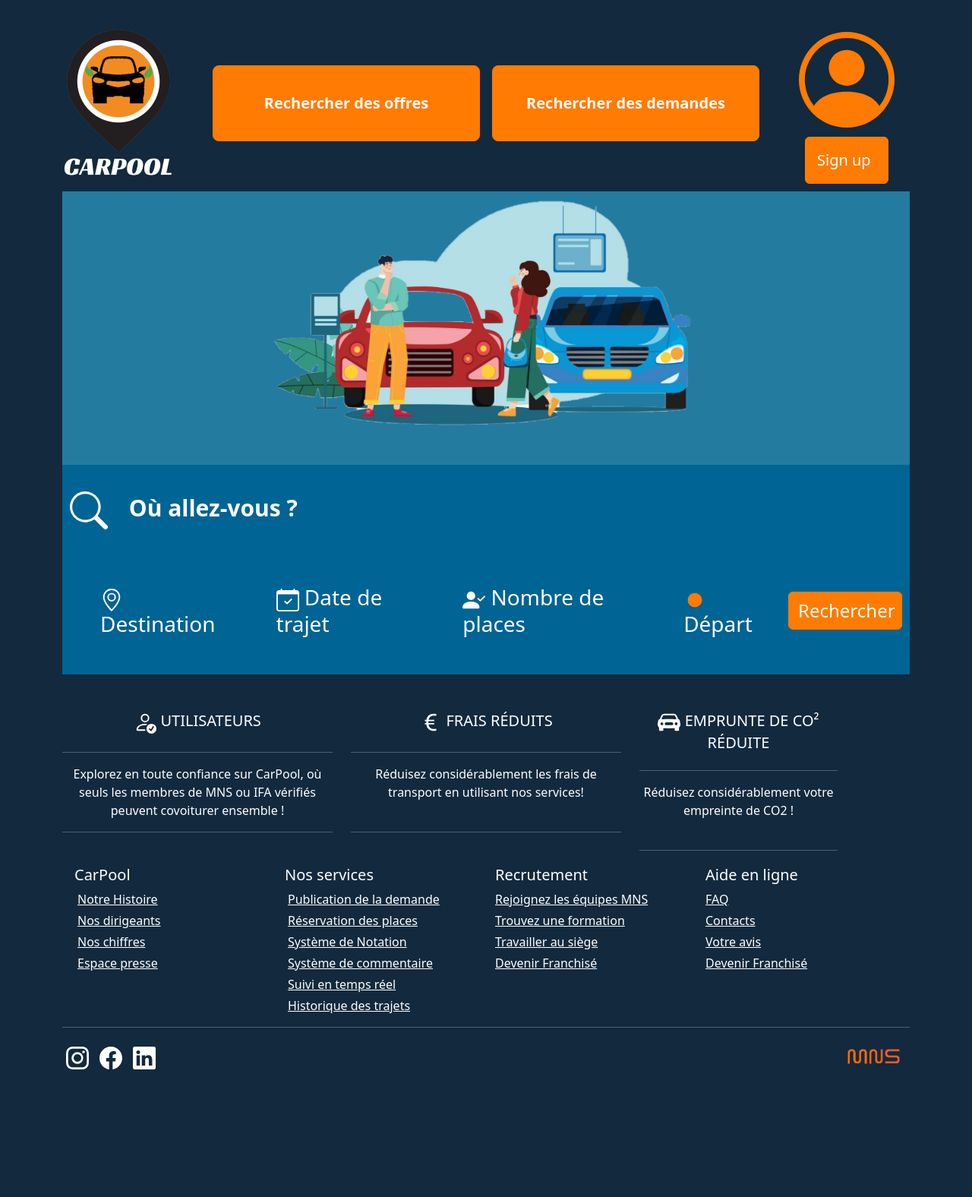
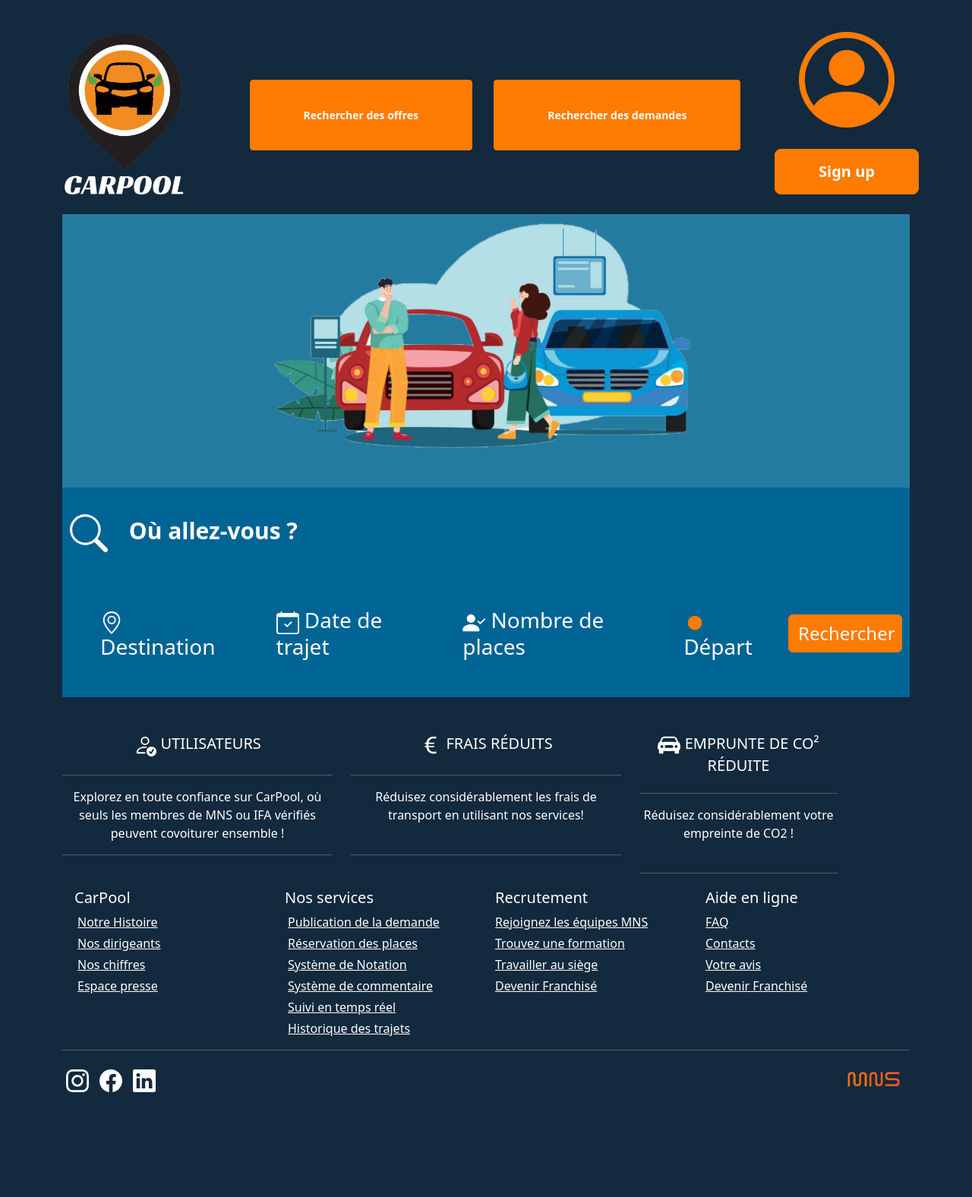
Before and after one commit to xino57/CarPool, a PHP site: page /front/public/index.html in a window 1280 px wide. Shown: the whole page at 76% size. Before the commit the page ends 1408 px from the top, so only its background shows below. Run offline with PHP 8.4, Linux system fonts and the light colour scheme.

Commit message:
modifying and using bootstrap classes

```diff
--- a/css/style.css
+++ b/css/style.css
@@ -1,62 +1,26 @@
 /*....................................................................header....................................................................*/
 
-/* fond body*/
-body{
+body {
     background-color: #13293D;
     margin: 30px;
 }
 
-/* Button center */
-.button-center{
-    display: flex;
-    display: row;
-    justify-content: center;
-    align-items: center;
+.center-button button {
+    padding: 35px 70px;
 }
 
-.button-offer{
-    height: 100px;
-    width: 400px;
-    font-weight: bold;
-}
-
-.button-request{
-    height: 100px;
-    width: 400px;
-    font-weight: bold;
-}
-/* Image */
-.imageLogo{
-    height: 200px;
-    width: 150px;
-}
-
-/* Align button Sign Up */
-.connect{
-    display: flex;
-    flex-direction: column;
-    align-items: center;
-}
-
-/* icon */
-.imageSignUp{
-    color: white;
+.iconSignUp {
     width: 150px;
     height: 150px;
 }
 
-/* Button SignUp */
-.button-SignUp{
-    display: flex;
-    flex-direction: column;
-    padding: 15px;
-    font-size: 20px;
-    width: 110px;
+.signUp button {
+    padding: 14px 14px;
 }
 
 /*....................................................................Content....................................................................*/
 
-.content{
+.content {
     margin-top: 10px;
     background-image: url('/image/Front-page-image.png');
     background-size: 60% auto;
@@ -67,7 +31,7 @@
     height: 360px;
 }
 
-.iconSearch{
+.iconSearch {
     height: 100px;
     width: 50px;
     margin-right: 20px;
@@ -81,28 +45,31 @@
     color: white;
 }
 
-.interiorContent h1{
+.interiorContent h1 {
     font-weight: bold;
     font-size: 30px;
 }
 
-.scope{
+.scope {
     display: flex;
     flex-direction: row;
     justify-content: center;
-    align-items:center;
+    align-items: center;
 }
 
-.scope h3{
+.scope h3 {
     margin: 40px;
 }
 
-.iconGeo, .iconCalendar, .personcircle, .point {
-    height:30px;
+.iconGeo,
+.iconCalendar,
+.personcircle,
+.point {
+    height: 30px;
     width: auto;
 }
 
-.scope .button-search{
+.scope .button-search {
     height: 50px;
     width: 150px;
     font-size: 24px;
@@ -110,25 +77,29 @@
 
 /*....................................................................Bloc De Réassurance....................................................................*/
 
-.iconPersonCheck, .iconEuro, .iconCar{
+.iconPersonCheck,
+.iconEuro,
+.iconCar {
     height: 30px;
     width: 30px;
 }
 
-.container p{
+.container p {
     height: 72px;
     margin: 0;
 }
 
 /*....................................................................Footer....................................................................*/
 
-.logoInstagram, .logoFacebook, .logoLinkedin{
+.logoInstagram,
+.logoFacebook,
+.logoLinkedin {
     height: 30px;
     width: 30px;
     margin: 5px;
 }
 
-.logo{
+.logo {
     display: flex;
     justify-content: space-between;
     align-items: center;
--- a/front/public/index.html
+++ b/front/public/index.html
@@ -13,27 +13,30 @@
 </head>
 
 <body>
-<script src="/js/main.js"></script>
     <div class="container">
+        <!-- Header -->
         <nav class="header">
             <div class="row align-items-center">
-                <div class="col-2">
-                    <img src="/image/logo_Carpool.png" alt="logo_carpool" class="imageLogo" />
+                <div class="col-md-2 col-sm-4">
+                    <img src="/image/logo_Carpool.png" alt="logo_carpool" class="imageLogo img-fluid" />
                 </div>
-                <div class="col-8 text-center">
-                    <div class="button-center text-center">
-                        <button class="button-offer btn btn-primary btn-lg m-2">
-                            Rechercher des offres
+                <div class="col-md-8 col-sm-12 text-center">
+                    <div class="button-center text-center center-button">
+                        <button class="btn btn-primary m-4 btn-lg btn-sm">
+                            <strong>Rechercher des offres</strong>
                         </button>
-                        <button class="button-request btn btn-primary btn-lg m-2">
-                            Rechercher des demandes
+                        <button class="btn btn-primary btn-lg btn-sm">
+                            <strong>Rechercher des demandes</strong>
                         </button>
                     </div>
                 </div>
-                <div class="col-2 text-center">
-                    <div class="row connect">
-                        <img src="/icon/person-circle.svg" alt="logoSignUp" class="imageSignUp" />
-                        <button id="signupButton" class="button-SignUp btn btn-primary">Sign up</button>
+
+                <div class="col-md-2 col-sm-4 text-center d-md-block d-sm- none">
+                    <div class="row justify-content-center align-items-center signUp">
+                        <img src="/icon/person-circle.svg" alt="logoSignUp" class="iconSignUp img-fluid" />
+                        <button class="btn btn-primary btn-rounded m-3 btn-lg signUp-button">
+                            <strong>Sign up</strong>
+                        </button>
                     </div>
                 </div>
             </div>
@@ -43,24 +46,24 @@
         <div class="content"></div>
         <div class="interiorContent">
             <h1>
-                <img src="/icon/search.svg" alt="IconSearch" class="iconSearch" /> Où
+                <img src="/icon/search.svg" alt="IconSearch" class="iconSearch img-fluid" /> Où
                 allez-vous ?
             </h1>
             <div class="scope">
                 <h3>
-                    <img src="/icon/geo-alt.svg" alt="IconSearch" class="iconGeo" class="iconGeo" />
+                    <img src="/icon/geo-alt.svg" alt="IconSearch" class="iconGeo" class="iconGeo img-fluid" />
                     Destination
                 </h3>
                 <h3>
-                    <img src="/icon/calendar-check.svg" alt="IconCalendar" class="iconCalendar" />
+                    <img src="/icon/calendar-check.svg" alt="IconCalendar" class="iconCalendar img-fluid" />
                     Date de trajet
                 </h3>
                 <h3>
-                    <img src="/icon/person.svg" alt="PersonCircle" class="personcircle" />
+                    <img src="/icon/person.svg" alt="PersonCircle" class="personcircle img-fluid" />
                     Nombre de places
                 </h3>
                 <h3>
-                    <img src="/icon/point.svg" alt="IconPoint" class="point" /> Départ
+                    <img src="/icon/point.svg" alt="IconPoint" class="point img-fluid" /> Départ
                 </h3>
                 <button class="button-search btn btn-primary">Rechercher</button>
             </div>
```
